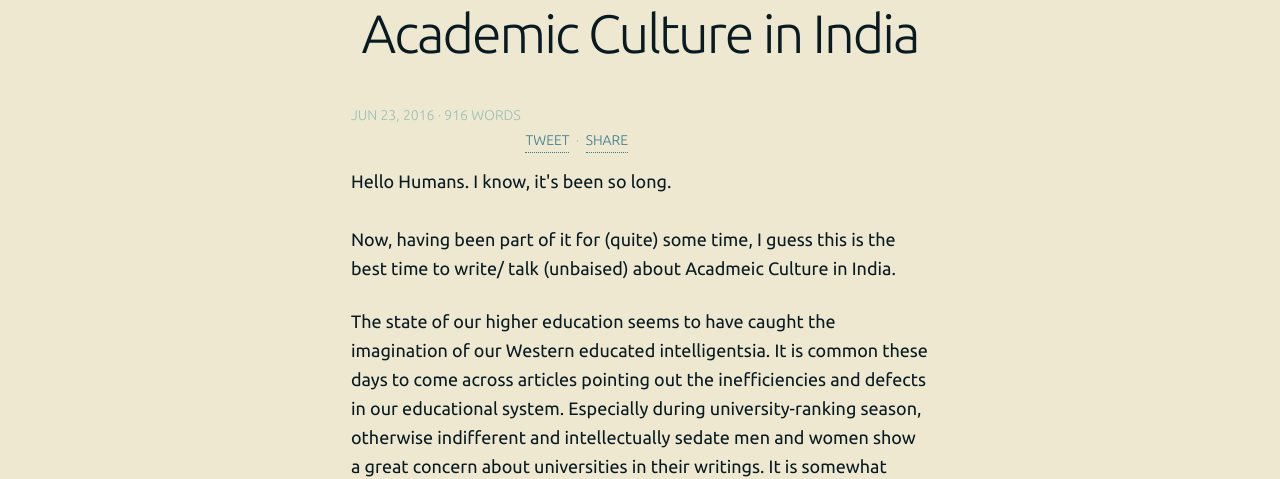
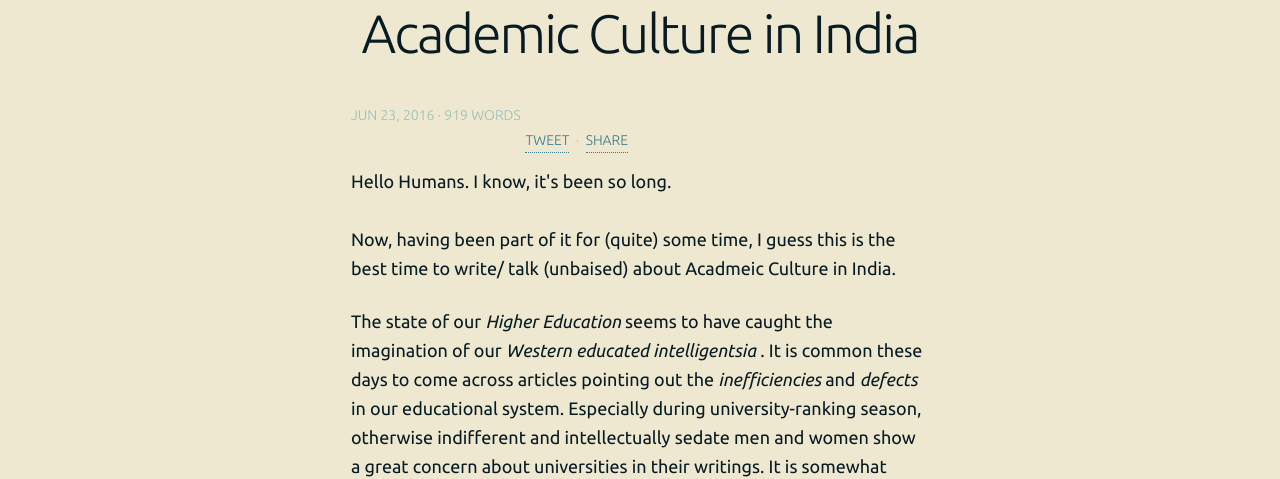
Before and after one commit to 93notes/93notes.github.io, a Jekyll site: the page built from _posts/2016-06-23-acadmeic-culture-in-india.html, in a window 1280 px wide and 900 px high. Shown: the part 224-703 px from the top of the window. Built offline with Jekyll 4.4.1, drawn with Linux system fonts in a browser that asks for light colours; nearby versions of some CDN libraries; some of the changed text lies outside the part shown.

```diff
--- a/_posts/2016-06-23-acadmeic-culture-in-india.html
+++ b/_posts/2016-06-23-acadmeic-culture-in-india.html
@@ -11,9 +11,9 @@ published: true
 Now, having been part of it for (quite) some time, I guess this is the best time to write/ talk (unbaised) about Acadmeic Culture in India.
 </p>
 
-<p>The state of our <e>higher education</e> seems to have caught the imagination of our Western educated intelligentsia.
+<p>The state of our <i>Higher Education</i> seems to have caught the imagination of our  <i>Western educated intelligentsia </i>.
 
-It is common these days to come across articles pointing out the inefficiencies and defects in our educational system.
+It is common these days to come across articles pointing out the  <i>inefficiencies </i> and  <i>defects </i> in our educational system.
 Especially during university-ranking season, otherwise indifferent and intellectually sedate men and women show a great concern about universities in their writings. It is somewhat heartening to know that at least once a year we give some thoughts to our universities and institutions of higher learning.
 </p>
 
```
